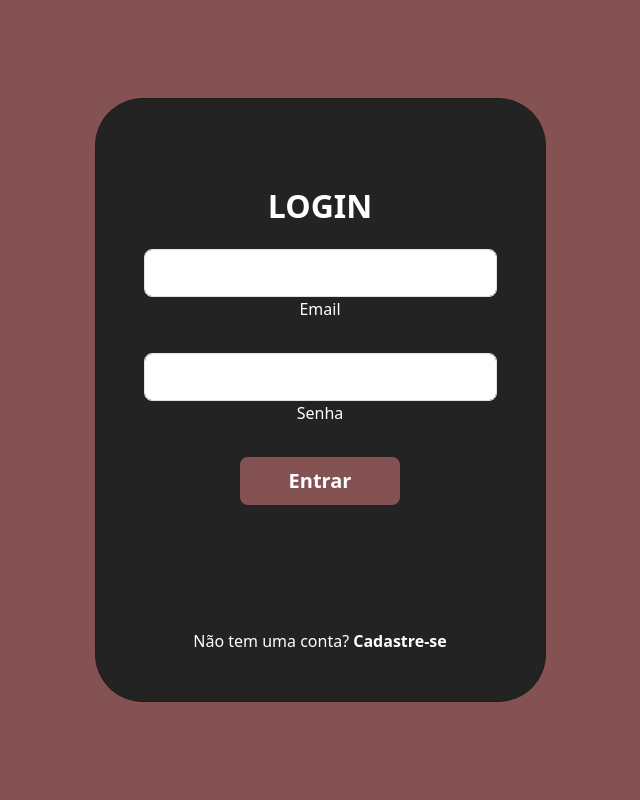
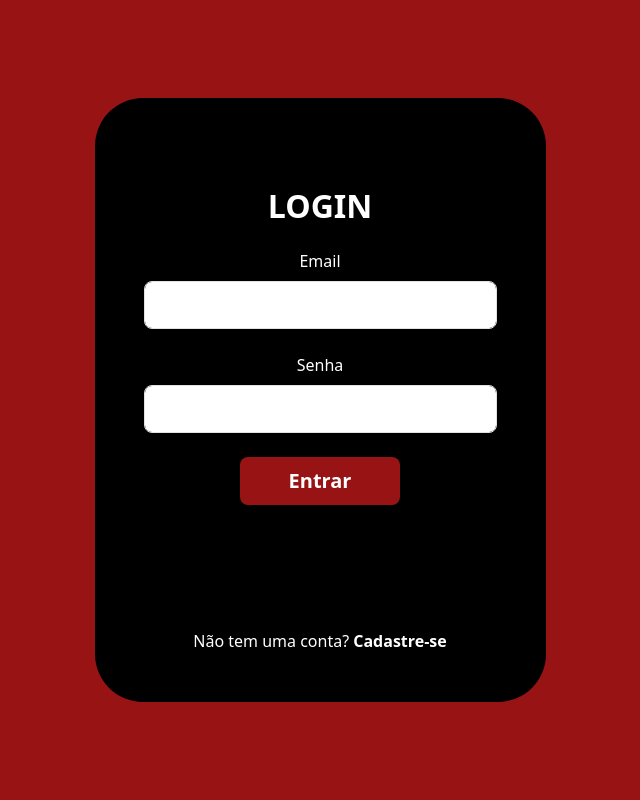
Before and after one commit to marinasous4/CRUD2024, a PHP site: page /login.php in a window 1280 px wide. Shown: the whole page, without its empty margins (320-960 px from the left). Run offline with PHP 8.4, Linux system fonts and the light colour scheme.

Commit message:
Update login.php

```diff
--- a/login.php
+++ b/login.php
@@ -17,25 +17,25 @@ if (isset($_GET['success'])) {
 </head>
 <body>
   <form action="verify/logar.php" method="post" class="needs-validation" novalidate>
-    <section class="vh-100 gradient-custom">
+    <section class="vh-100" style="background-color: #981414;">
       <div class="container py-5 h-100">
         <div class="row d-flex justify-content-center align-items-center h-100">
           <div class="col-12 col-md-8 col-lg-6 col-xl-5">
-            <div class="card text-white" style="border-radius: 3rem; background-color: #232323;">
+            <div class="card text-white" style="border-radius: 3rem; background-color: #000000;">
               <div class="card-body p-5 text-center">
                 <div class="mb-md-5 mt-md-4 pb-5">
                   <h2 class="fw-bold mb-2 text-uppercase p-3">Login</h2>
                   <div data-mdb-input-init class="form-outline form-white mb-4">
+                  <label class="form-label" for="typeEmailX">Email</label>
                     <input type="email" name="email" id="typeEmailX" class="form-control form-control-lg" required/>
-                    <label class="form-label" for="typeEmailX">Email</label>
                     <div class="invalid-feedback">Por favor, insira seu email.</div>
                   </div>
                   <div data-mdb-input-init class="form-outline form-white mb-4">
+                  <label class="form-label" for="typePasswordX">Senha</label>
                     <input type="password" name="senha" id="typePasswordX" class="form-control form-control-lg" required/>
-                    <label class="form-label" for="typePasswordX">Senha</label>
                     <div class="invalid-feedback">Por favor, insira sua senha.</div>
                   </div>
-                  <button data-mdb-button-init data-mdb-ripple-init class="btn btn-lg px-5 text-white fw-bold" style="background-color: #845252;" name="submit" type="submit" required>Entrar</button>
+                  <button data-mdb-button-init data-mdb-ripple-init class="btn btn-lg px-5 text-white fw-bold" style="background-color: #981414;" name="submit" type="submit" required>Entrar</button>
                   <div class="d-flex justify-content-center text-center mt-4 pt-1">
                   </div>
                 </div>
```
